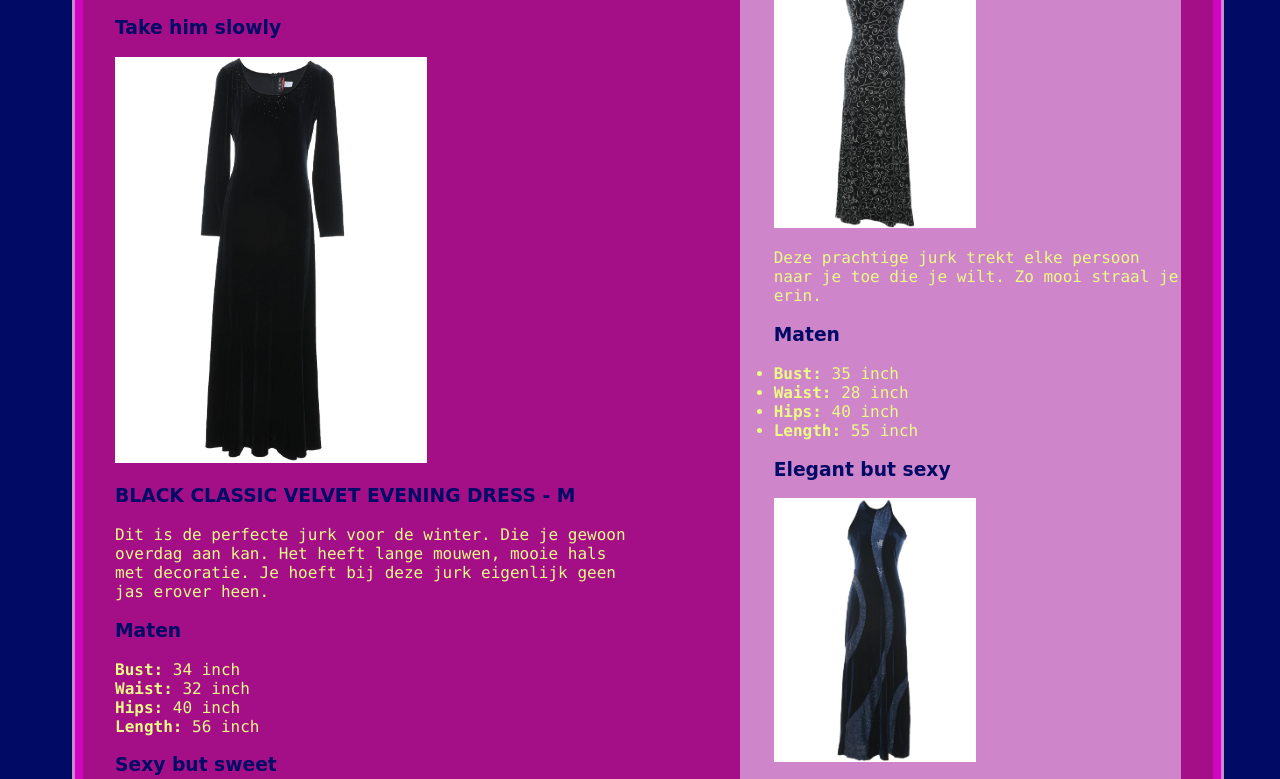
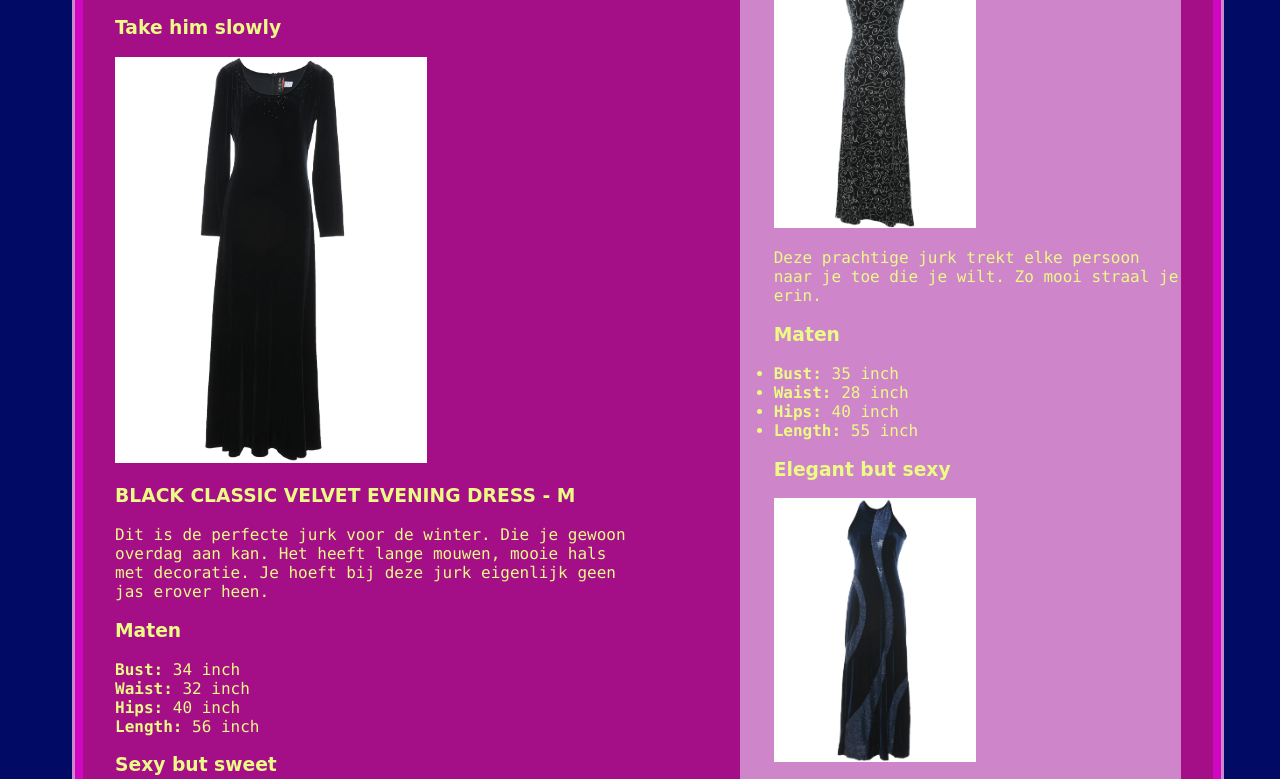
Before and after one commit to xanoukjeeh/anoukscloset-IS, a plain HTML site: page favorieten.html in a window 1280 px wide. Shown: the part 392-1171 px from the top of the page. Drawn offline with Linux system fonts and the light colour scheme.

Commit message:
updates h3

```diff
--- a/styles/style.css
+++ b/styles/style.css
@@ -323,7 +323,7 @@ footer img {
 }
 
 .favorieten h3 {
-    color: #010A64;
+    color: #ECFA86;
 }
 
 .jurken img {
```
Also changed, not shown: must-haves.html (+4 -1 lines), 1 other file.
